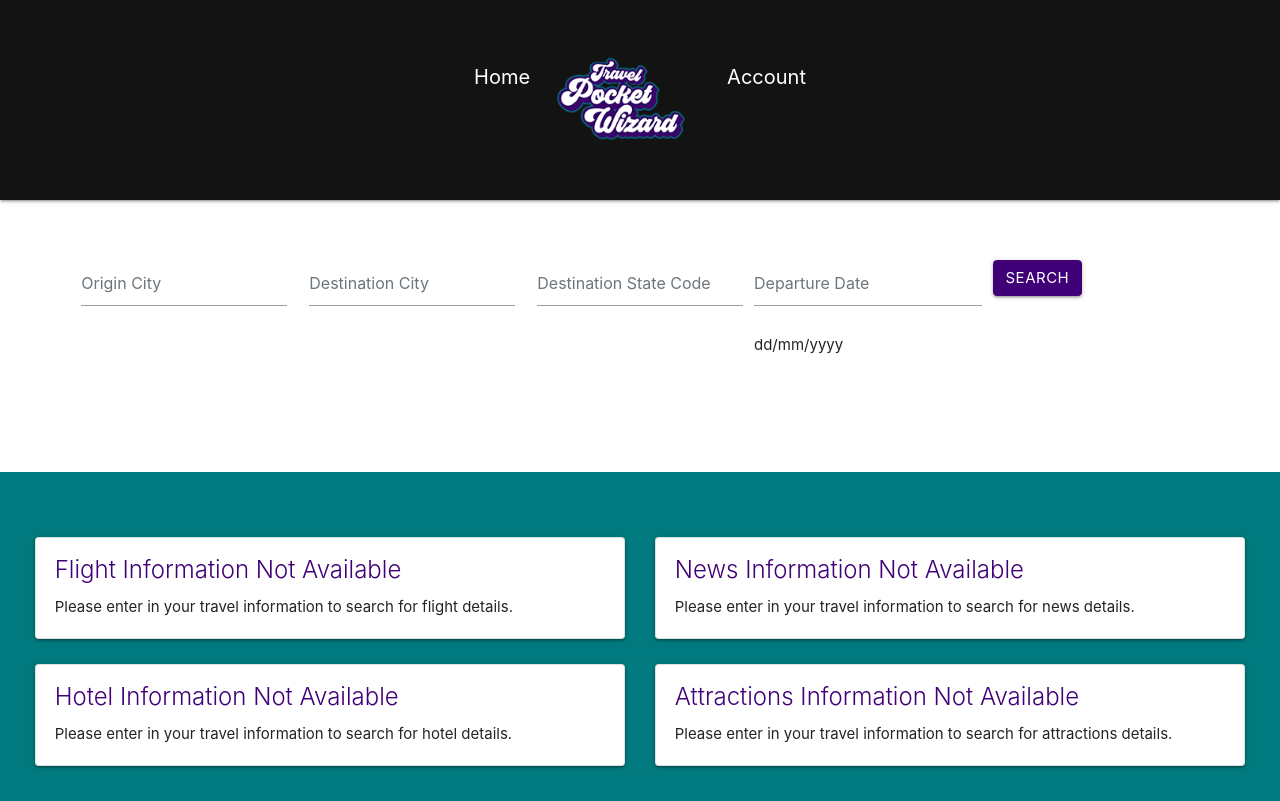
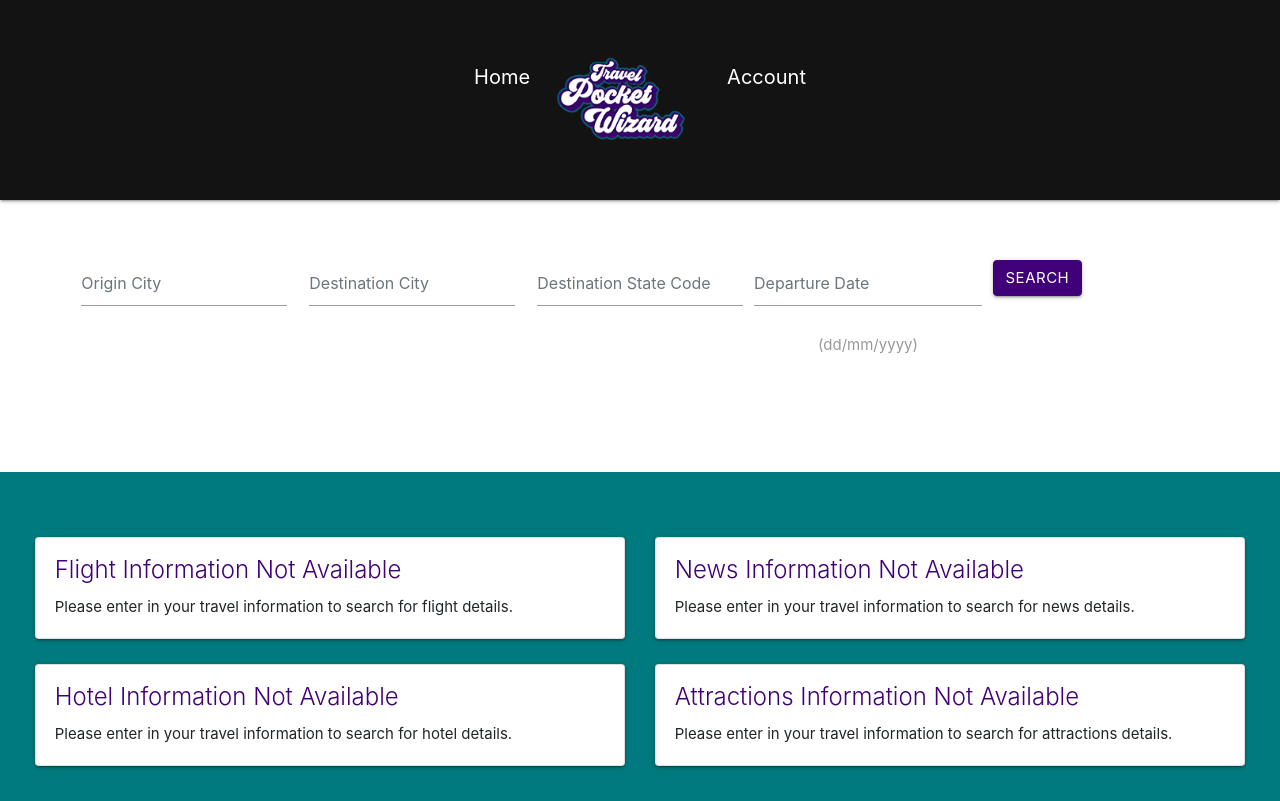
Before and after one commit to sarahlcox/traveling-website, a React (Create React App) app in the folder client/: page / in a window 1280 px wide. Built offline with nearby package versions, Linux system fonts and the light colour scheme.

Commit message:
changed formatting

```diff
--- a/client/src/components/Search/FormControl.js
+++ b/client/src/components/Search/FormControl.js
@@ -6,20 +6,9 @@ import Button from 'react-bootstrap/Button';
 import './Search.css';
 
 
-// import "./style.css";
-
 function FormControl(props){
 
-    // React.useEffect(()=>{
-    //     //make state and pass the state instead of city names & date
-    //     API.getFlight({
-    //         city1: "Chicago",
-    //         city2: "New York",
-    //         outboundDate: "test"
-    //     }).then(res =>{
-    //         console.log("FE res", res)
-    //     })
-    // },[])
+
         return (
             <Form>
             <Row>
@@ -53,7 +42,9 @@ function FormControl(props){
                 />
                 </Row>
                 <Row>
-                    <p>dd/mm/yyyy</p>
+                    <Col></Col>
+                    <Col> <p id="date">(dd/mm/yyyy)</p></Col>
+                    <Col></Col>
                 </Row>
                 </Col>
                 <Col>
--- a/client/src/components/Search/Search.css
+++ b/client/src/components/Search/Search.css
@@ -6,3 +6,7 @@ button{
     background-color: rgb(64, 0, 120)!important;
     border-color: rgb(64, 0, 120)!important;
 }
+#date{
+    color:#999999;
+    text-align: right;
+}
```
